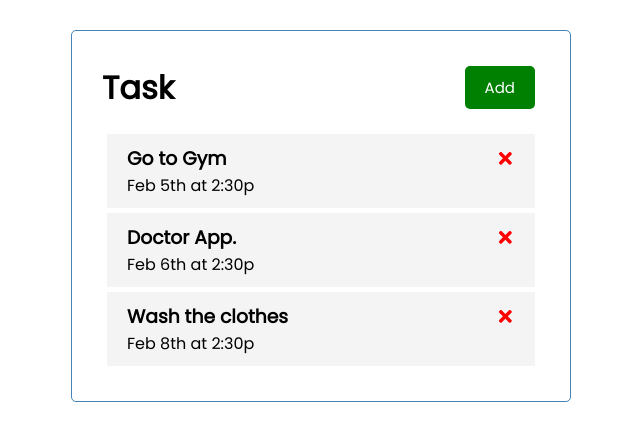
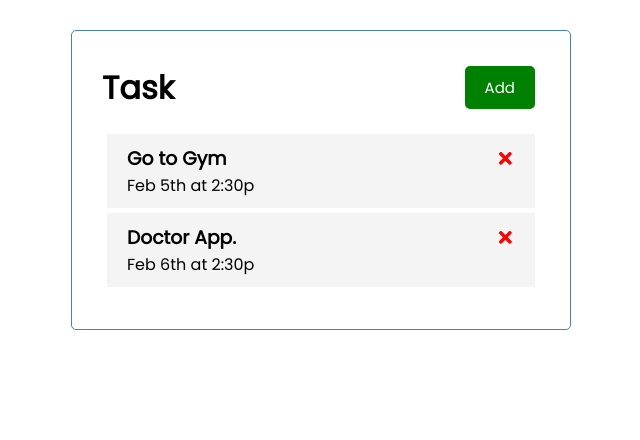
Before and after one commit to Alihaiderizvi/Todo-app, a React (Create React App) app: page / in a window 1280 px wide. Shown: the top 440 px of the page, without its empty margins (319-959 px from the left). Built offline with nearby package versions, Linux system fonts and the light colour scheme; data requests are answered from the project's data file.

Commit message:
Delete task from the server

```diff
--- a/db.json
+++ b/db.json
@@ -11,12 +11,6 @@
       "text": "Doctor App.",
       "day": "Feb 6th at 2:30p",
       "reminder": "false"
-    },
-    {
-      "id": 3,
-      "text": "Wash the clothes",
-      "day": "Feb 8th at 2:30p",
-      "reminder": "false"
     }
   ]
 }
--- a/src/App.js
+++ b/src/App.js
@@ -33,7 +33,11 @@ import Tasks from './components/Tasks';
 
     //Delete Task
 
-    const deleteTask = id => {
+    const deleteTask = async id => {
+        await fetch(`http://localhost:5000/tasks/${id}`, {
+            method : 'DELETE'
+        })
+
         setTasks( tasks.filter ( task =>   task.id !== id))
     }
 
```
